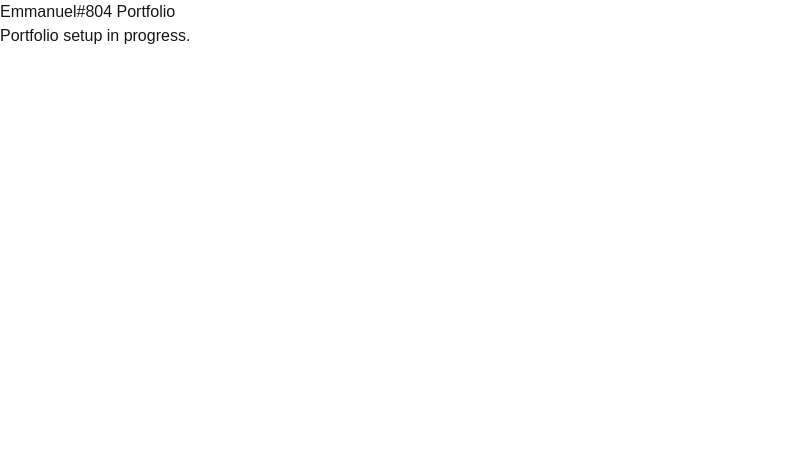
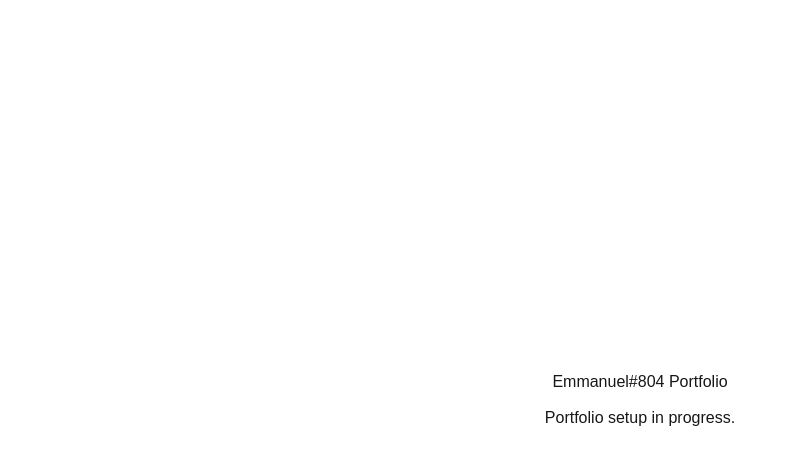
Before and after one commit to eolusoga-804/emmanuel-804, a Next.js app: page / in a window 1280 px wide. Shown: the top 464 px of the page, without its empty margins (0-793 px from the left). Built offline with nearby package versions, Linux system fonts and the light colour scheme.

Commit message:
Established modular CSS architecture

```diff
--- /dev/null
+++ b/src/app/(home)/page.module.css
@@ -0,0 +1,19 @@
+.home-page {
+  min-height: 100vh;
+  display: grid;
+  place-items: center;
+  padding: 1.5rem;
+}
+
+.home-page__content {
+  width: min(100%, 48rem);
+  text-align: center;
+}
+
+.home-page__title {
+  margin: 0;
+}
+
+.home-page__status {
+  margin: 0.75rem 0 0;
+}
--- /dev/null
+++ b/src/app/(home)/page.tsx
@@ -0,0 +1,14 @@
+import styles from "./page.module.css";
+
+export default function Home() {
+  return (
+    <main className={styles["home-page"]}>
+      <div className={styles["home-page__content"]}>
+        <h1 className={styles["home-page__title"]}>Emmanuel#804 Portfolio</h1>
+        <p className={styles["home-page__status"]}>
+          Portfolio setup in progress.
+        </p>
+      </div>
+    </main>
+  );
+}
--- a/src/app/page.tsx
+++ /dev/null
@@ -1,8 +0,0 @@
-export default function Home() {
-  return (
-    <main>
-      <h1>Emmanuel#804 Portfolio</h1>
-      <p>Portfolio setup in progress.</p>
-    </main>
-  );
-}
```
